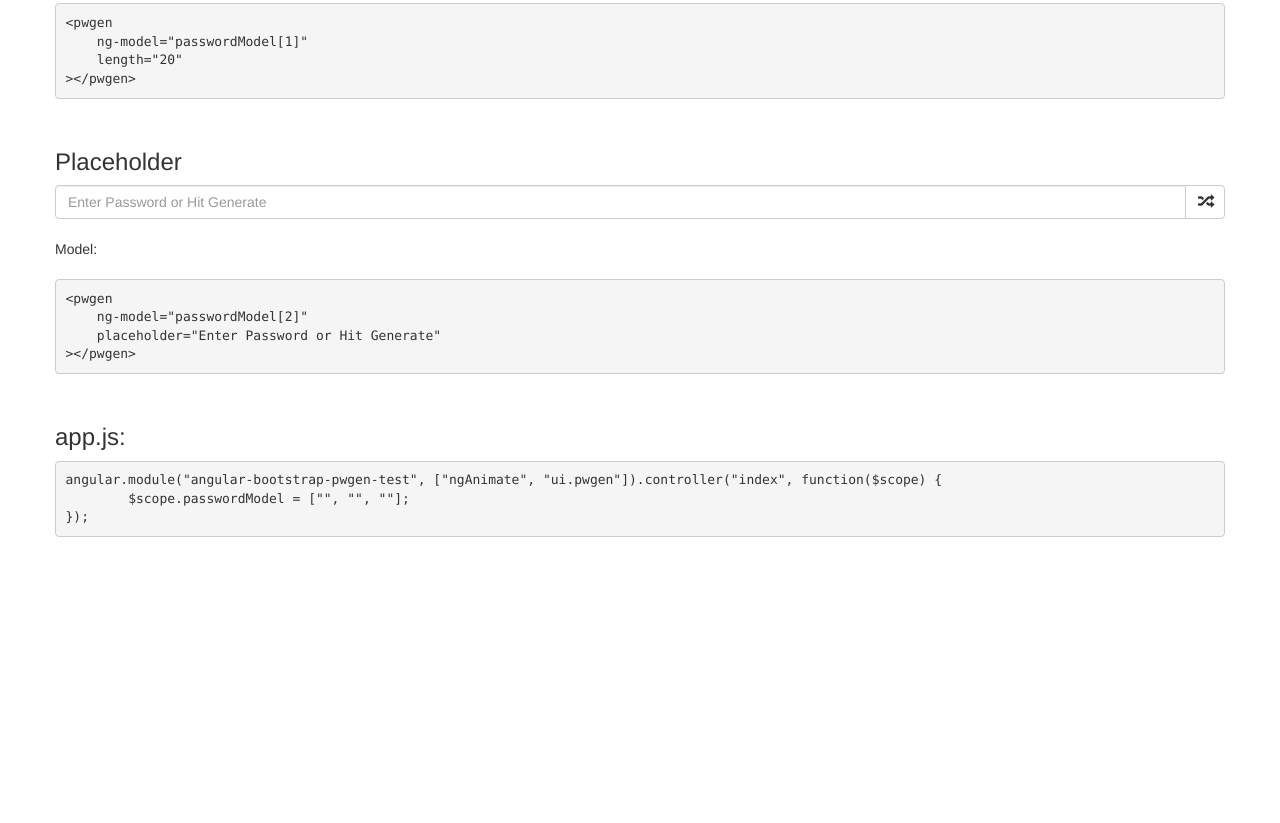
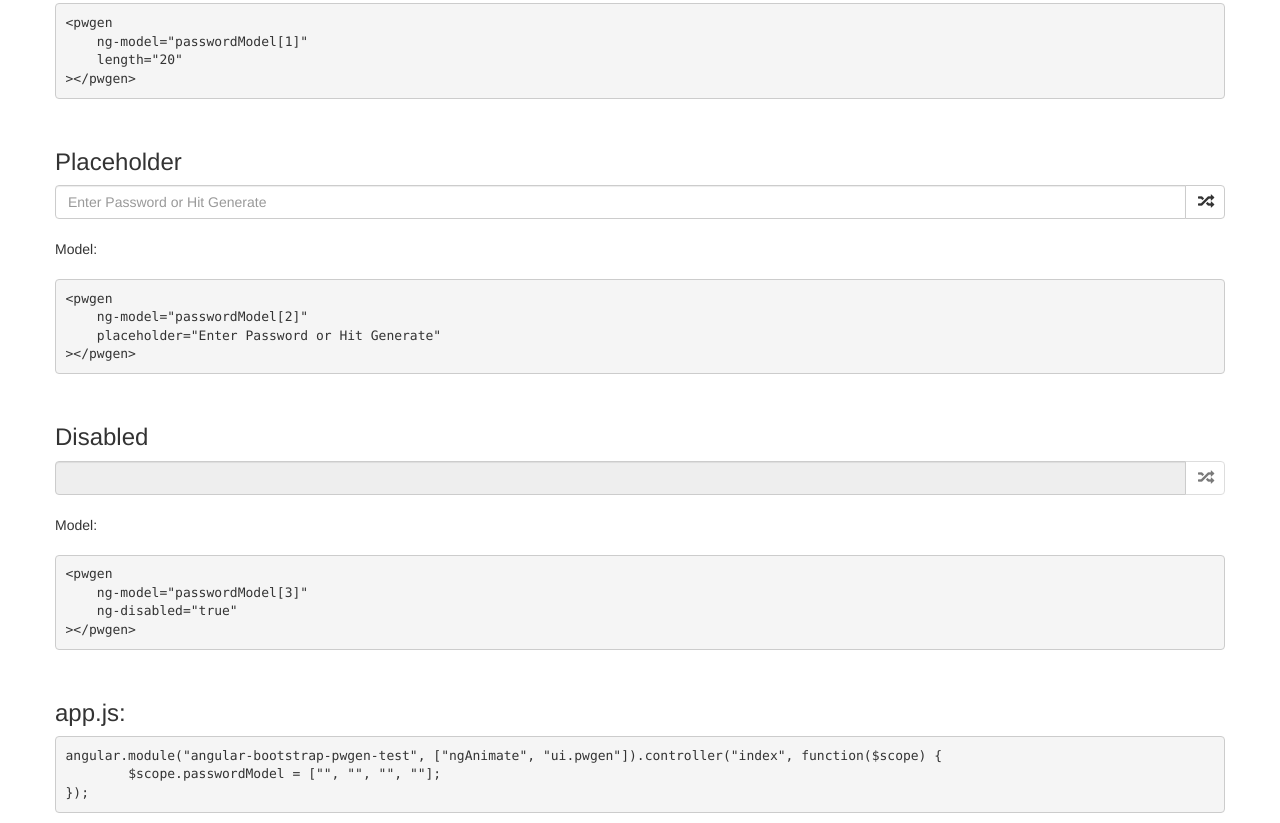
Before and after one commit to sebastianha/angular-bootstrap-pwgen, a website: page index.html in a window 1280 px wide. Shown: the part 404-1227 px from the top of the page. Before the commit the page ends 951 px from the top, so only its background shows below. Drawn offline with nearby package versions, Linux system fonts and the light colour scheme; some packages are replaced by stand-ins of ours.

Commit message:
Version 0.1.1
- Added ng-disabled attribute

```diff
--- a/angular-bootstrap-pwgen.js
+++ b/angular-bootstrap-pwgen.js
@@ -4,6 +4,7 @@ angular.module("ui.pwgen", []).directive("pwgen", function($timeout) {
 	return {
 		scope: {
 			model      : "=ngModel",
+			disabled   : "=ngDisabled",
 			length     : "@",
 			placeholder: "@"
 		},
@@ -13,9 +14,9 @@ angular.module("ui.pwgen", []).directive("pwgen", function($timeout) {
 		template: "" +
 			"<div                  class=\"             angular-bootstrap-pwgen            \">" +
 				"<div              class=\"input-group                                     \">" +
-					"<input        class=\"form-control                                    \" ng-model=\"password\" ng-class=\"{'angular-bootstrap-pwgen-fixed-font': passwordNotNull}\" placeholder=\"{{placeholder}}\">" +
+					"<input        class=\"form-control                                    \" ng-model=\"password\" ng-disabled=\"disabled\" ng-class=\"{'angular-bootstrap-pwgen-fixed-font': passwordNotNull}\" placeholder=\"{{placeholder}}\">" +
 					"<span         class=\"input-group-btn                                 \">" +
-						"<button   class=\"btn btn-default                                 \" type=\"button\" ng-click=\"generatePasswordStart()\">" +
+						"<button   class=\"btn btn-default                                 \" type=\"button\" ng-disabled=\"disabled\" ng-click=\"generatePasswordStart()\">" +
 							"<span class=\"glyphicon glyphicon-random                      \"></span>" +
 						"</button>" +
 					"</span>" +
--- a/app.js
+++ b/app.js
@@ -1,5 +1,5 @@
 "use strict";
 
 angular.module("angular-bootstrap-pwgen-test", ["ngAnimate", "ui.pwgen"]).controller("index", function($scope) {
-	$scope.passwordModel = ["", "", ""];
+	$scope.passwordModel = ["", "", "", ""];
 });
--- a/bower.json
+++ b/bower.json
@@ -1,6 +1,6 @@
 {
   "name": "angular-bootstrap-pwgen",
-  "version": "0.1.0",
+  "version": "0.1.1",
   "authors": [
     "Sebastian Hammerl, Getslash GmbH"
   ],
--- a/index.html
+++ b/index.html
@@ -46,10 +46,21 @@
 &gt;&lt;/pwgen&gt</pre>
 		<br>
 
+		<h3>Disabled</h3>
+		<pwgen ng-model="passwordModel[3]" ng-disabled="true"></pwgen>
+		<br>
+		Model: <span ng-bind="passwordModel[3]"></span>
+		<br><br>
+		<pre>&lt;pwgen
+    ng-model="passwordModel[3]"
+    ng-disabled="true"
+&gt;&lt;/pwgen&gt</pre>
+		<br>
+
 		<h3>app.js:</h3>
 			<pre>
 angular.module("angular-bootstrap-pwgen-test", ["ngAnimate", "ui.pwgen"]).controller("index", function($scope) {
-	$scope.passwordModel = ["", "", ""];
+	$scope.passwordModel = ["", "", "", ""];
 });
 </pre>
 	</div>
```
Also changed, not shown: README.md.
